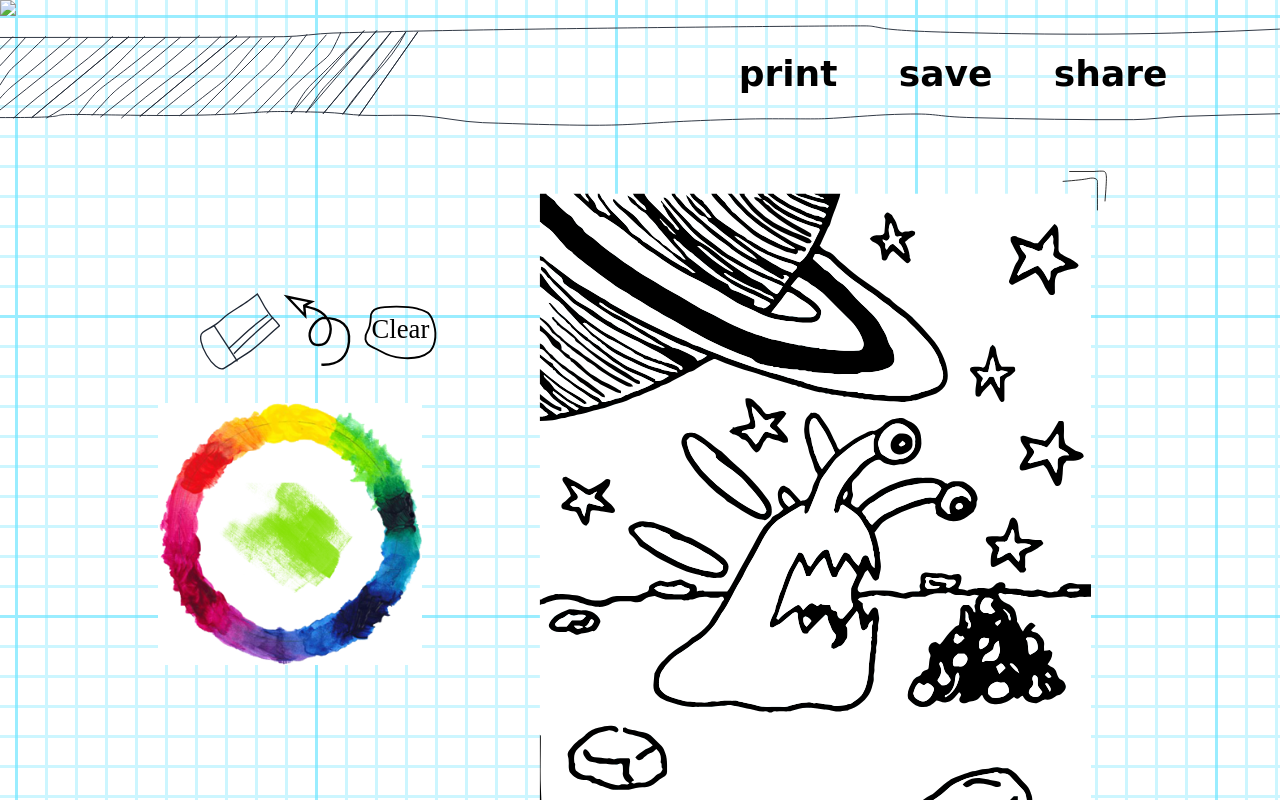
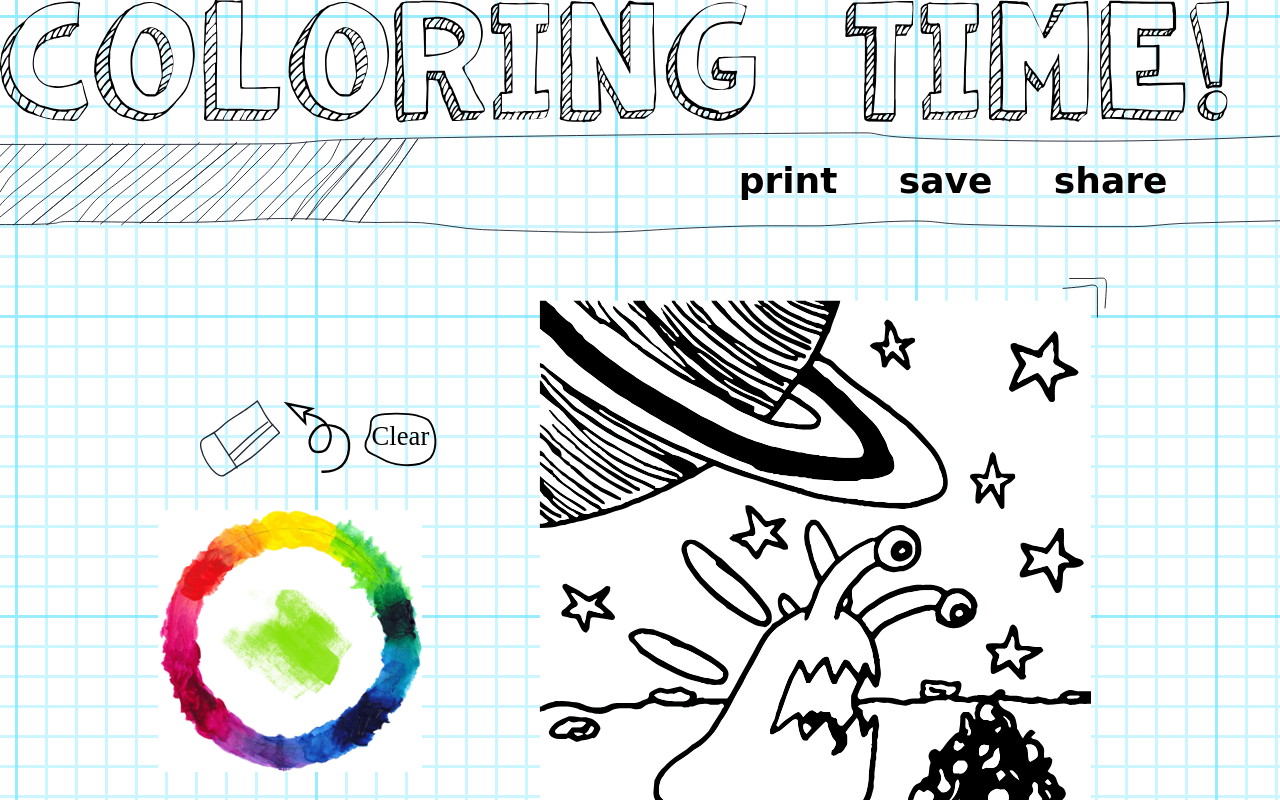
Before and after one commit to MikeCarbone/ColoringBook, a website: page index.html in a window 1280 px wide. Shown: the top 800 px of the page. Drawn offline with Linux system fonts and the light colour scheme; files that its build step writes are made by us from their sources; a web font is replaced by a local one.

Commit message:
:bug: Fix missing header banner

```diff
--- a/index.html
+++ b/index.html
@@ -18,7 +18,7 @@
         <div class="logo">
 <!--            <h1>COLOR TIME</h1>-->
 
-       <img src="assets/title.svg">
+       <img src="./src/assets/title.svg">
         </div>
         <div class="heading">
             <object data="./src/assets/heading.svg" type="image/svg+xml" id="heading">
```
Also changed, not shown: src/assets/title.svg (added).
